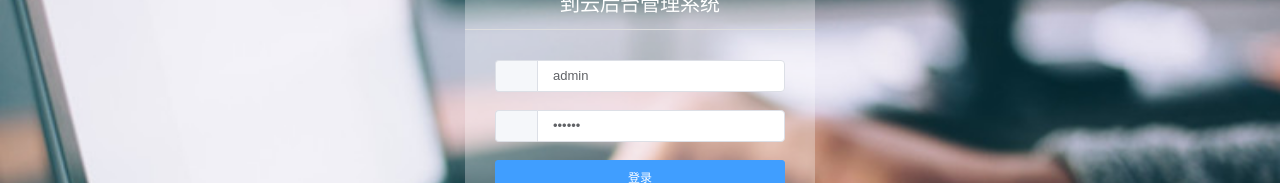
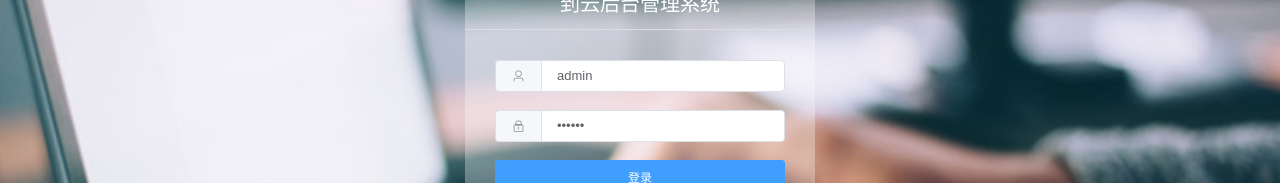
Before and after one commit to cjh-caijianhua/daoyunwebfront, a Vue app: page /login in a window 1280 px wide. Shown: the part 231-414 px from the top of the page. Built offline with nearby package versions, Linux system fonts and the light colour scheme.

Commit message:
图标替换+README

```diff
--- a/src/components/common/Sidebar.vue
+++ b/src/components/common/Sidebar.vue
@@ -67,7 +67,7 @@ export default {
                     title: '基础表格'
                 },
                 {
-                    icon: 'el-icon-lx-calendar',
+                    icon: 'el-icon-files',
                     index: '3',
                     title: '表单相关',
                     subs: [
--- a/src/components/page/BaseForm.vue
+++ b/src/components/page/BaseForm.vue
@@ -3,7 +3,7 @@
         <div class="crumbs">
             <el-breadcrumb separator="/">
                 <el-breadcrumb-item>
-                    <i class="el-icon-lx-calendar"></i> 表单
+                    <i class="el-icon-files"></i> 表单
                 </el-breadcrumb-item>
                 <el-breadcrumb-item>基本表单</el-breadcrumb-item>
             </el-breadcrumb>
--- a/src/components/page/BaseTable.vue
+++ b/src/components/page/BaseTable.vue
@@ -3,7 +3,7 @@
         <div class="crumbs">
             <el-breadcrumb separator="/">
                 <el-breadcrumb-item>
-                    <i class="el-icon-lx-cascades"></i> 基础表格
+                    <i class="el-icon-tickets"></i> 基础表格
                 </el-breadcrumb-item>
             </el-breadcrumb>
         </div>
--- a/src/components/page/Login.vue
+++ b/src/components/page/Login.vue
@@ -5,7 +5,7 @@
             <el-form :model="param" :rules="rules" ref="login" label-width="0px" class="ms-content">
                 <el-form-item prop="username">
                     <el-input v-model="param.username" placeholder="username">
-                        <el-button slot="prepend" icon="el-icon-lx-people"></el-button>
+                        <el-button slot="prepend" icon="el-icon-user"></el-button>
                     </el-input>
                 </el-form-item>
                 <el-form-item prop="password">
@@ -15,7 +15,7 @@
                         v-model="param.password"
                         @keyup.enter.native="submitForm()"
                     >
-                        <el-button slot="prepend" icon="el-icon-lx-lock"></el-button>
+                        <el-button slot="prepend" icon="el-icon-lock"></el-button>
                     </el-input>
                 </el-form-item>
                 <div class="login-btn">
```
Also changed, not shown: 1 other file (tests, documents, lock files or other folders).
